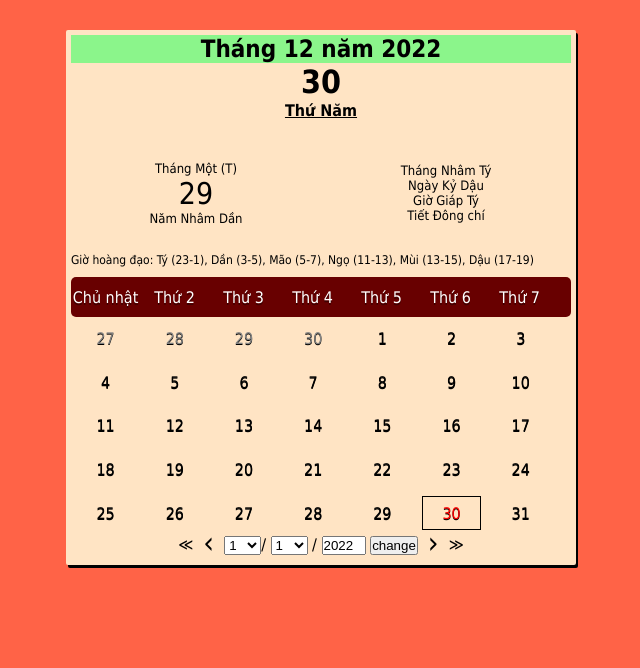
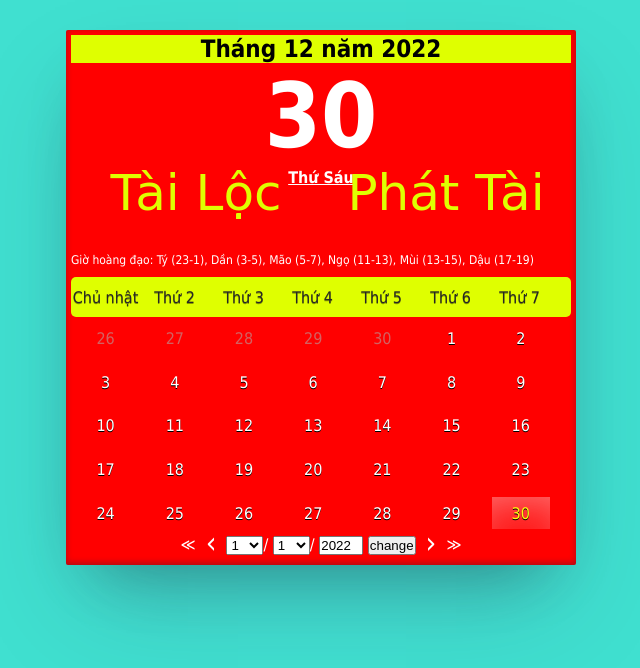
Before and after one commit to minhthong-2001/minhthong-digiex.github.io, a plain HTML site: page index.html in a window 1280 px wide. Shown: the whole page, without its empty margins (319-959 px from the left). Drawn offline with Linux system fonts and the light colour scheme; a web font is replaced by a local one.

Commit message:
update the input again and press the change button

```diff
--- a/index.css
+++ b/index.css
@@ -1,3 +1,4 @@
+@import url('https://fonts.googleapis.com/css2?family=Great+Vibes&family=Inspiration&display=swap');
 *{
     margin: 0;
     padding: 0;
@@ -7,7 +8,7 @@ body{
     display: flex;
     justify-content: center;
     align-items: center;
-    background-color: tomato;
+    background-color: #40E0D0;
 }
 .main{
     margin: 30px;
@@ -15,16 +16,20 @@ body{
     width: 500px;
     min-height: 450px;
     border: 1px solid black;
-    background-color: bisque;
+    background-color: red;
     border: none;
     border-radius: 2px;
-    box-shadow: 2px 3px rgb(0, 0, 0.4);
+    color: #fff;
+    box-shadow: rgba(50, 50, 93, 0.25) 0px 50px 100px -20px,
+                rgba(0, 0, 0, 0.3) 0px 30px 60px -30px,
+                rgba(10, 37, 64, 0.35) 0px -2px 6px 0px inset;
 }
 .thangduong{
     text-align: center;
     width: 100%;
     font-weight: bold;
-    background-color: #8bf58b;
+    background-color: #DFFF00;
+    color: rgb(0, 0, 0);
 }
 .ngayduong{
     width: 100%;
@@ -32,6 +37,7 @@ body{
     text-align: center;
     font-weight: bold;
 }
+.ngayduong > .ngay-duong {font-size: 90px;}
 .date-am{
     width: 100%;
     height: 100px;
@@ -43,19 +49,20 @@ body{
     width: 50%;
     float: left;
     text-align: center;
-    font-size: 13px;
+    font-size: 50px;
+    font-family: 'Inspiration', cursive;
+    color: #DFFF00;
 }
-.thangam .ngay-am{margin: 0 !important;font-weight: 500;font-size: 30px;}
 .hoangdao{font-size: 12px;margin: 10px 0;}
 .table .weekdays{
     width: 100%;
     height: 40px;
     display: flex;
     align-items: center;
-    background-color: rgb(104,0,0);
+    background-color: #DFFF00;
     border-radius: 5px;
-    color: #fff;
-    text-shadow: 0 2px rgb(0,0,0,0.4);
+    color: #262626;
+    text-shadow: 0 1px rgb(0,0,0,0.4);
 }
 .table .weekdays div{
     font-weight: 500;
@@ -85,10 +92,14 @@ body{
     background-color: #262626;
     color: #fff;
     cursor: pointer;
-
 }
-.inative{color: rgb(131, 131, 131);}
-.today{border: 1px solid rgb(0, 0, 0.4) !important; color: red;}
+.inative{color: rgba(175, 175, 175, 0.552); text-shadow: none !important;}
+.today{
+    /* border: 1px solid rgb(0, 0, 0.4) !important; */
+    color: rgb(255, 247, 15);
+    box-shadow: rgba(255, 255, 255, 0.25) 0px 30px 60px -12px inset,
+                rgba(255, 255, 255, 0.3) 0px 18px 36px -18px inset;
+}
 .next{
     width: 100%;
     display: flex;
--- a/index.html
+++ b/index.html
@@ -18,14 +18,10 @@
         </div>
         <div class="date-am">
             <div class="thangam">
-                <p>Tháng Một (T)</p>
-                <p class="ngay-am">29</p>
-                <p>Năm Nhâm Dần</p>
+                <p>Tài Lộc</p>
             </div>
             <div class="ngayam">
-                <p>Tháng Nhâm Tý</p>
-                <p>Ngày Kỷ Dậu <br/> Giờ Giáp Tý</p>
-                <p>Tiết Đông chí</p>
+                <p>Phát Tài</p>
             </div>
         </div>
         <div class="hoangdao">
@@ -47,8 +43,8 @@
             <span class="previousdouble">&#8810;</span>
             <span class="previous" id="prev">&#8249;</span>
             <span><select class="curr-day">
-            </select>/ <select class="curr-Month"></select>
-            / <input class="nam" type="munber" value="2022" style="width:40px;">
+            </select>/ <select class="curr-Month"></select>/
+            <input class="nam" type="munber" value="2022" style="width:40px;">
             <button type="submit" onclick="myClick()">change</button></span>
             <span class="next-">&#8250;</span>
             <span class="nextdouble">&#8811;</span>
--- a/main.js
+++ b/main.js
@@ -1,14 +1,18 @@
 let date = new Date();
 
-let currDay = date.getDay();
-let currMonth = date.getMonth();
-let currYear = date.getFullYear();
+let [currDay, currMonth, currYear] = [
+  date.getDay(),
+  date.getMonth(),
+  date.getFullYear(),
+];
 
-let tableDays = document.querySelector(".table > .days");
-let activeDays = document.querySelector(".table .days div");
-let prev = document.querySelectorAll(".next span");
-let selectCurrDay  = document.querySelector(".curr-day");
-let selectCurrMonth  = document.querySelector(".curr-Month");
+const [tableDays, activeDays, prev, selectCurrDay, selectCurrMonth] = [
+  document.querySelector(".table > .days"),
+  document.querySelector(".table .days div"),
+  document.querySelectorAll(".next span"),
+  document.querySelector(".curr-day"),
+  document.querySelector(".curr-Month"),
+];
 
 const months = [
   "Tháng 1",
@@ -57,13 +61,24 @@ const isLeapYear = (year)   => {
 
 document.querySelector("#ngayduong").innerHTML = date.getDate(); // Todays
 
-const renderCalendar = () => {
+const renderCalendar = (day = new Date().getDate(), month = new Date().getMonth(), year = new Date().getFullYear()) => {
+  document.querySelectorAll(".days div").forEach((item) => {
+    item.remove();
+  });
 
-    date.setDate(1);
+  console.log(day);
+  console.log(month);
+  console.log(year);
 
-    const firstDayIndex = date.getDay();
-    const lastDay = currMonth == 1 && isLeapYear(currMonth) ? 29 : new Date(currMonth, currMonth + 1, 0).getDate();
-    const nextDay = new Date(currMonth, currMonth, 0).getDate();
+  // const firstDayIndex = date.getDay();
+  // const lastDay = currMonth == 2 && isLeapYear(currMonth) ? 29 :arrDays[currMonth - 1];
+  // const nextDay = new Date(currMonth, currMonth, 0).getDate();
+
+  const [firstDayIndex, lastDay, nextDay] = [
+    date.getDay(),
+    currMonth == 2 && isLeapYear(currMonth) ? 29 :arrDays[currMonth - 1],
+    new Date(currMonth, currMonth, 0).getDate(),
+  ];
 
   let days = "";
 
@@ -72,7 +87,7 @@ const renderCalendar = () => {
   };
 
   for (let i = 1; i <= lastDay; i++) {
-        if (i === new Date().getDate() && date.getMonth() === new Date().getMonth()) {
+      if (i == day*1) {
           days += `<div class="today" value=${i}>${i}</div>`;
       } else {
           days += `<div value=${i}>${i}</div>`;
@@ -80,7 +95,8 @@ const renderCalendar = () => {
       tableDays.innerHTML = days;
   };
 
-    const myActive = document.querySelectorAll(".days div");
+  const myActive = document.querySelectorAll(".days div")
+
   myActive.forEach((activeOfDay) => {
       activeOfDay.addEventListener("click", function () {
           myActive.forEach((btn) => btn.classList.remove("today"));
@@ -88,18 +104,15 @@ const renderCalendar = () => {
       });
   });
 
-    renderRank();
-    renderDays();
-    renderMonth();
-};
-
-const renderRank = () => {
   document.querySelector(".thangduong h2").innerHTML = `${
-    months[date.getMonth()]
-    } năm ${date.getFullYear()}`;
+    months[currMonth]
+    } năm ${currYear}`;
 
     document.getElementById("thuduong").innerHTML = `<u> ${
         crrdays[date.getDay()]}</u>`;
+
+  renderDays();
+  renderMonth();
 };
 
 const  renderMonth = () => {
@@ -119,7 +132,8 @@ const  renderMonth = () => {
 }
 
 
-const renderDays = () => {
+const renderDays = (validDate) => {
+  const getDate = document.querySelector(".curr-day").value;
   let list2 = selectCurrDay;
   while (list2.hasChildNodes()) {
       list2.removeChild(list2.firstChild);
@@ -127,6 +141,7 @@ const renderDays = () => {
 
   for (let i = 1; i <= arrD; i++){
       let option = document.createElement("option");
+      if(validDate && getDate == i ) option.selected = true;
       option.value = i;
       option.text = i;
       selectCurrDay.appendChild(option);
@@ -141,11 +156,14 @@ const onClMonth = (op) => {
 }
 
 document.querySelector(".curr-Month").addEventListener('change', function (e) {
+
   arrD = onClMonth(e) == "2" && isLeapYear(date.getFullYear()) ? 29 : arrDays[this.value-1];
-  renderDays()
+  renderDays(arrD >= arrDays[this.value-1])
+  // console.log(arrD);
+
 });
 
-const thang = document.querySelector("#thangnam");
+const thang = document.querySelector(".thangduong > h2");
 // Click change
 const myClick = () => {
   currDay = document.querySelector(".curr-day").value;
@@ -153,6 +171,7 @@ const myClick = () => {
   currYear = document.querySelector(".nam").value;
   document.querySelector(".ngay-duong").innerHTML = currDay;
   thang.innerHTML = `Tháng ${currMonth} năm ${currYear}`;
+  renderCalendar(currDay, currMonth, currYear);
 };
 
 const activeDay = (event) => {
```
Lines whose indentation alone changed are shown as unchanged.
